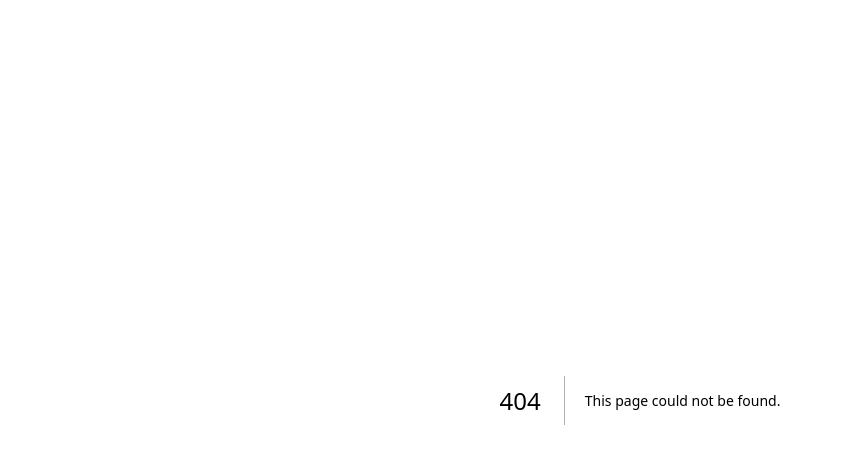
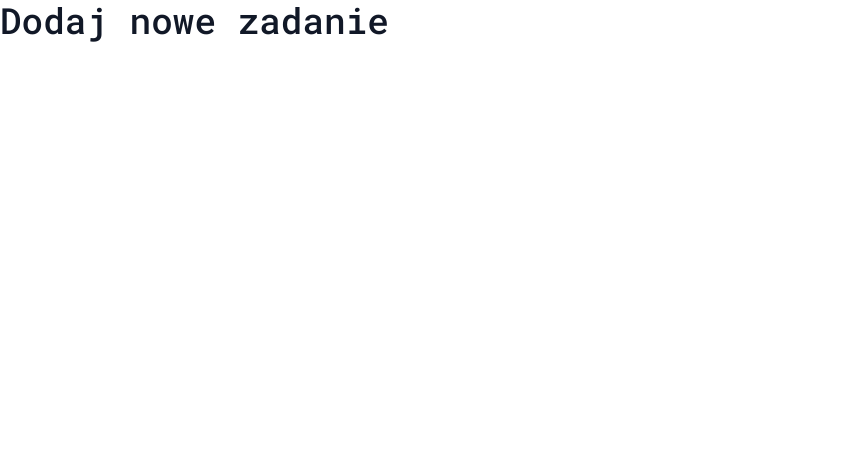
Before and after one commit to ewkaw/next, a Next.js app: page /tasks/new in a window 1280 px wide. Before the commit this address had no page. Shown: the top 464 px of the page, without its empty margins (0-841 px from the left). Built offline with nearby package versions, Linux system fonts and the light colour scheme.

Commit message:
basic routing

```diff
--- /dev/null
+++ b/app/tasks/new/page.jsx
@@ -0,0 +1,9 @@
+import { H1 } from "../../components/H1";
+
+export default function NewTaskPage() {
+    return (
+        <>
+            <H1>Dodaj nowe zadanie</H1>
+        </>
+    );
+}
--- /dev/null
+++ b/app/tasks/page.jsx
@@ -0,0 +1,9 @@
+import { H1 } from "../components/H1";
+
+export default function TaskListPage() {
+    return (
+        <>
+            <H1>Lista Zadan</H1>
+        </>
+    );
+}
```
